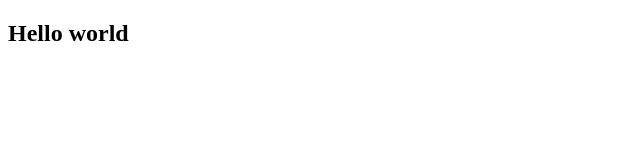
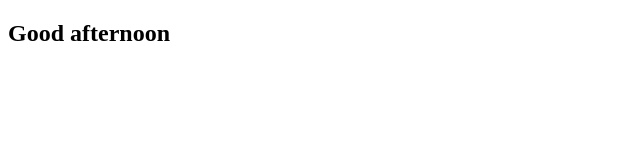
Before and after one commit to brooke-stanley-agina/sem4-trial, a plain HTML site: page index.html in a window 1280 px wide. Shown: the whole page, without its empty margins (0-640 px from the left). Drawn offline with Linux system fonts and the light colour scheme.

Commit message:
changed from hello world to good afternoon

```diff
--- a/index.html
+++ b/index.html
@@ -6,6 +6,6 @@
     <title>Sem4Trial</title>
 </head>
 <body>
-<h2>Hello world</h2>
+<h2>Good afternoon</h2>
 </body>
 </html>
```
